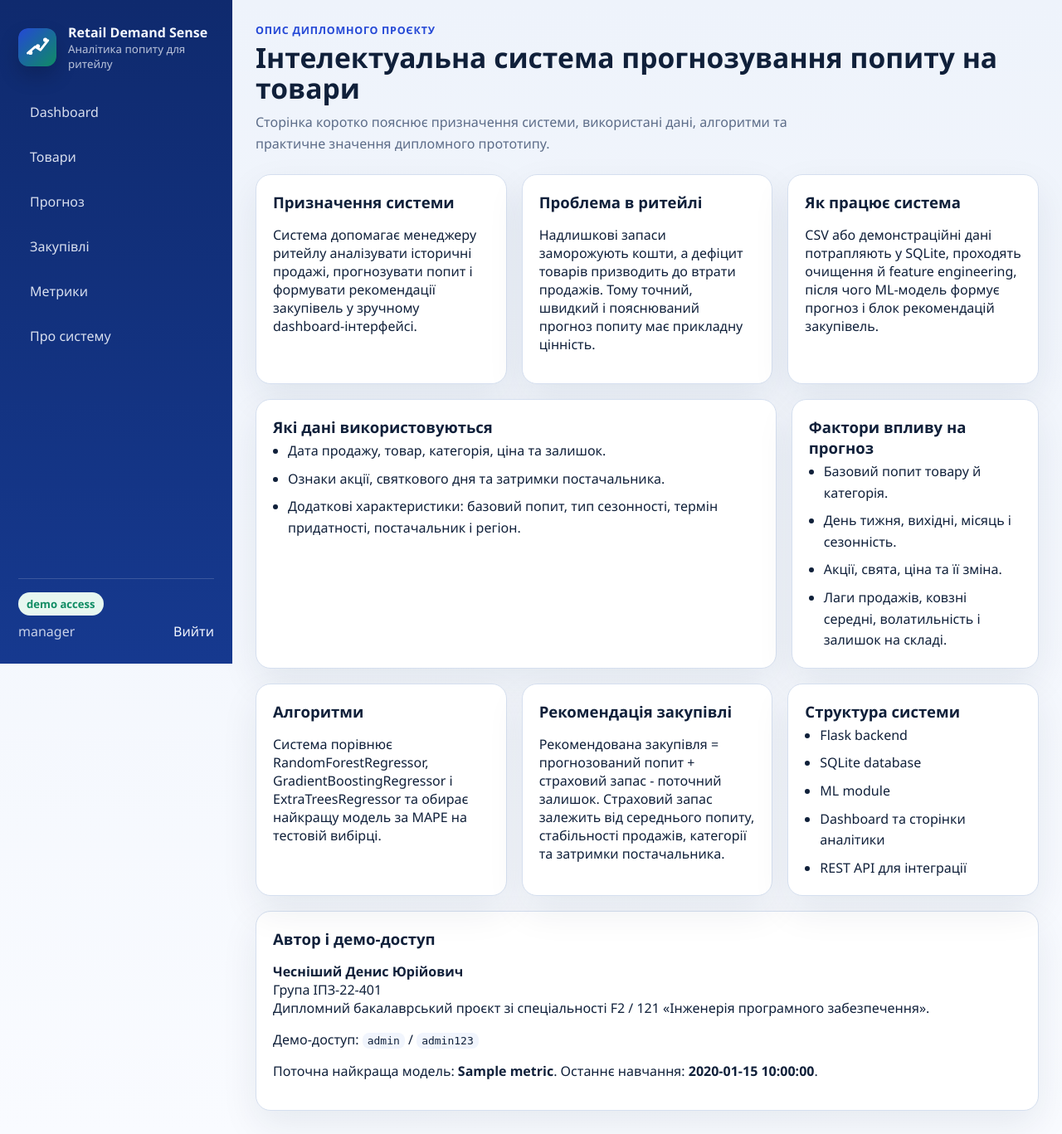
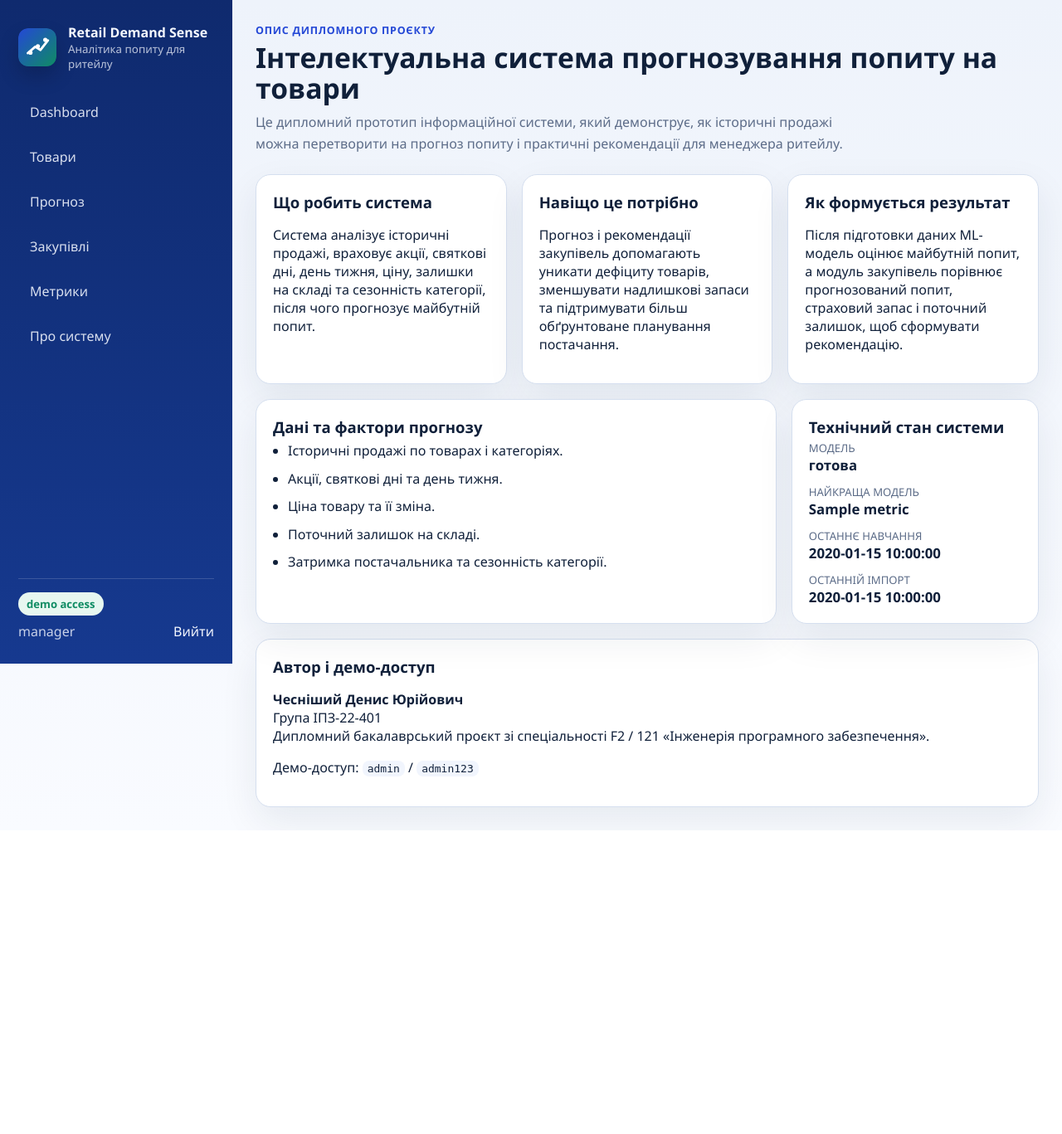
Before and after one commit to DeonPon/retail-demand-forecasting, a Flask app: template app/templates/about.html in a window 1280 px wide. Shown: the whole page at 83% size. After the commit the page ends 1000 px from the top, so only its background shows below. Run offline with Flask 3, Linux system fonts and the light colour scheme; the template is opened without the code that fills it: most values are stand-ins (such as "Sample title", 1, 10 or a date in 2020); parts of the project's set-up code (start-up, migrations or seed data) failed here and were passed over.

Commit message:
Polish Ukrainian UI text and fix encoding issues

```diff
--- a/app/app.py
+++ b/app/app.py
@@ -94,6 +94,9 @@ def create_app() -> Flask:
             "product_name": product_name,
             "category": "",
             "forecast_days": 14,
+            "history_last_date": "",
+            "forecast_start_date": "",
+            "forecast_end_date": "",
             "forecast": [],
             "forecast_total": 0,
             "forecast_min": 0,
@@ -121,18 +124,12 @@ def create_app() -> Flask:
         try:
             forecast = forecast_product(selected_product, days=days, persist=False)
             recommendation = purchase_recommendation(selected_product, days=days, persist_forecast=False)
-        except Exception as exc:
+        except Exception:
             app.logger.exception("Помилка побудови прогнозу для dashboard")
             selected_name = next((product["product_name"] for product in products if product["product_id"] == selected_product), "Товар")
             forecast = empty_forecast(selected_product, selected_name)
             forecast_error = "Прогноз тимчасово недоступний, перевірте модель або дані."
 
-        status_cards = [
-            {"label": "Модель", "ok": MODEL_PATH.exists()},
-            {"label": "Метрики", "ok": METRICS_PATH.exists()},
-            {"label": "Дані", "ok": DEFAULT_DATA_PATH.exists()},
-            {"label": "База даних", "ok": DATABASE_PATH.exists()},
-        ]
         return {
             "products": products,
             "selected_product": selected_product,
@@ -147,7 +144,6 @@ def create_app() -> Flask:
             "feature_importance": metrics.get("feature_importance", []),
             "average_forecast": summary["average_forecast"],
             "products_to_order": summary["products_to_order"],
-            "status_cards": status_cards,
             "notice": pop_notice(),
         }
 
@@ -245,14 +241,7 @@ def create_app() -> Flask:
             "forecast_desc": lambda item: -item["forecast_14"],
         }
         products = sorted(products, key=sort_options.get(sort, sort_options["stock_asc"]))
-        return render_template(
-            "products.html",
-            products=products,
-            categories=get_category_names(),
-            selected_category=category,
-            query=request.args.get("q", ""),
-            selected_sort=sort,
-        )
+        return render_template("products.html", products=products, categories=get_category_names(), selected_category=category, query=request.args.get("q", ""), selected_sort=sort)
 
     @app.route("/forecast")
     @login_required
@@ -381,14 +370,17 @@ def create_app() -> Flask:
         sales = load_sales_data(DEFAULT_DATA_PATH)
         product_sales = sales[sales["product_id"] == product_id].sort_values("date").tail(60)
         forecast = forecast_product(product_id, days=days, persist=False)
-        promo_periods = [{"date": row["date"].date().isoformat(), "promo": int(row["promo"])} for row in product_sales.tail(30).to_dict("records")]
         return jsonify(
             {
                 "status": "success",
                 "data": {
-                    "actual": [{"date": row["date"].date().isoformat(), "quantity": float(row["sales_quantity"])} for row in product_sales.to_dict("records")],
-                    "forecast": forecast["forecast"],
-                    "promo_periods": promo_periods,
+                    "history": [
+                        {"date": row["date"].date().isoformat(), "sales": float(row["sales_quantity"]), "promo": bool(int(row["promo"]))}
+                        for row in product_sales.to_dict("records")
+                    ],
+                    "forecast": [{"date": row["date"], "predicted": float(row["predicted_quantity"])} for row in forecast["forecast"]],
+                    "forecast_start_date": forecast["forecast_start_date"],
+                    "history_last_date": forecast["history_last_date"],
                 },
             }
         )
--- a/app/static/js/app.js
+++ b/app/static/js/app.js
@@ -15,11 +15,11 @@ function showChartFallback(id) {
 }
 
 function drawLegend(ctx, items, x, y) {
-  ctx.font = "13px 'Segoe UI', sans-serif";
+  ctx.font = "12px 'Segoe UI', sans-serif";
   items.forEach((item, index) => {
-    const offsetX = x + index * 150;
+    const offsetX = x + index * 145;
     ctx.strokeStyle = item.color;
-    ctx.lineWidth = 3;
+    ctx.lineWidth = item.width || 3;
     if (item.dashed) ctx.setLineDash([6, 5]); else ctx.setLineDash([]);
     ctx.beginPath();
     ctx.moveTo(offsetX, y);
@@ -27,8 +27,33 @@ function drawLegend(ctx, items, x, y) {
     ctx.stroke();
     ctx.setLineDash([]);
     ctx.fillStyle = "#10203a";
-    ctx.fillText(item.label, offsetX + 30, y + 4);
+    ctx.fillText(item.label, offsetX + 28, y + 4);
   });
+}
+
+function drawSeries(ctx, values, toX, toY, style) {
+  ctx.save();
+  ctx.strokeStyle = style.color;
+  ctx.lineWidth = style.width || 3;
+  if (style.dashed) ctx.setLineDash([8, 6]);
+  ctx.beginPath();
+  let started = false;
+  values.forEach((value, index) => {
+    if (value === null || Number.isNaN(value)) {
+      started = false;
+      return;
+    }
+    const x = toX(index);
+    const y = toY(value);
+    if (!started) {
+      ctx.moveTo(x, y);
+      started = true;
+    } else {
+      ctx.lineTo(x, y);
+    }
+  });
+  ctx.stroke();
+  ctx.restore();
 }
 
 function drawDemandChart(canvas, payload) {
@@ -41,14 +66,17 @@ function drawDemandChart(canvas, payload) {
   ctx.scale(ratio, ratio);
   ctx.clearRect(0, 0, width, height);
 
-  const padding = { top: 20, right: 20, bottom: 48, left: 44 };
+  const padding = { top: 20, right: 20, bottom: 56, left: 48 };
   const plotWidth = width - padding.left - padding.right;
   const plotHeight = height - padding.top - padding.bottom;
-  const actual = payload.actual || [];
+  const history = payload.history || [];
   const forecast = payload.forecast || [];
-  const labels = [...actual.map((item) => item.date), ...forecast.map((item) => item.date)];
-  const values = [...actual.map((item) => Number(item.quantity)), ...forecast.map((item) => Number(item.predicted_quantity))];
-  const maxValue = Math.max(...values, 10) * 1.16;
+  const labels = [...history.map((item) => item.date), ...forecast.map((item) => item.date)];
+  const actualValues = [...history.map((item) => Number(item.sales)), ...forecast.map(() => null)];
+  const forecastValues = [...history.map(() => null), ...forecast.map((item) => Number(item.predicted))];
+  const allValues = [...history.map((item) => Number(item.sales)), ...forecast.map((item) => Number(item.predicted))];
+  const maxValue = Math.max(...allValues, 10) * 1.16;
+  const forecastStartIndex = history.length;
 
   ctx.fillStyle = "#ffffff";
   ctx.fillRect(0, 0, width, height);
@@ -70,43 +98,41 @@ function drawDemandChart(canvas, payload) {
   const toX = (index) => padding.left + (index / Math.max(labels.length - 1, 1)) * plotWidth;
   const toY = (value) => padding.top + plotHeight - (value / maxValue) * plotHeight;
 
-  const drawLine = (series, color, key, dashed) => {
+  if (forecastStartIndex < labels.length) {
+    const xStart = toX(forecastStartIndex);
+    ctx.fillStyle = "rgba(15, 140, 99, 0.05)";
+    ctx.fillRect(xStart, padding.top, width - padding.right - xStart, plotHeight);
+
     ctx.save();
-    ctx.strokeStyle = color;
-    ctx.lineWidth = 3;
-    if (dashed) ctx.setLineDash([8, 6]);
+    ctx.strokeStyle = "#7c8fb6";
+    ctx.lineWidth = 2;
+    ctx.setLineDash([4, 4]);
     ctx.beginPath();
-    series.forEach((item, index) => {
-      const pointValue = Number(item[key]);
-      const x = toX(index);
-      const y = toY(pointValue);
-      if (index === 0) ctx.moveTo(x, y);
-      else ctx.lineTo(x, y);
-    });
+    ctx.moveTo(xStart, padding.top);
+    ctx.lineTo(xStart, padding.top + plotHeight);
     ctx.stroke();
     ctx.restore();
-  };
 
-  const promoPeriods = payload.promo_periods || [];
-  promoPeriods.forEach((item, index) => {
-    if (Number(item.promo) !== 1) return;
+    ctx.fillStyle = "#607089";
+    ctx.fillText("Початок прогнозу", Math.min(xStart + 6, width - 130), padding.top + 14);
+  }
+
+  history.forEach((item, index) => {
+    if (!item.promo) return;
     const x = toX(index);
     ctx.fillStyle = "rgba(245, 158, 11, 0.08)";
     ctx.fillRect(x - 3, padding.top, 6, plotHeight);
   });
 
-  drawLine(actual, "#2448d6", "quantity", false);
-  drawLine(forecast, "#0f8c63", "predicted_quantity", true);
-
-  const forecastStart = actual.length ? toX(actual.length - 1) : padding.left;
-  ctx.fillStyle = "rgba(36, 72, 214, 0.04)";
-  ctx.fillRect(forecastStart, padding.top, width - padding.right - forecastStart, plotHeight);
+  drawSeries(ctx, actualValues, toX, toY, { color: "#2448d6", width: 3, dashed: false });
+  drawSeries(ctx, forecastValues, toX, toY, { color: "#0f8c63", width: 3, dashed: true });
 
   drawLegend(ctx, [
     { label: "Фактичні продажі", color: "#2448d6", dashed: false },
     { label: "Прогноз", color: "#0f8c63", dashed: true },
     { label: "Акція", color: "#f59e0b", dashed: false },
-  ], padding.left, height - 18);
+    { label: "Початок прогнозу", color: "#7c8fb6", dashed: true, width: 2 },
+  ], padding.left, height - 20);
 }
 
 function drawImportanceChart(canvas, items) {
--- a/app/templates/about.html
+++ b/app/templates/about.html
@@ -5,68 +5,47 @@
   <div>
     <p class="eyebrow">Опис дипломного проєкту</p>
     <h1>Інтелектуальна система прогнозування попиту на товари</h1>
-    <p class="page-summary">Сторінка коротко пояснює призначення системи, використані дані, алгоритми та практичне значення дипломного прототипу.</p>
+    <p class="page-summary">Це дипломний прототип інформаційної системи, який демонструє, як історичні продажі можна перетворити на прогноз попиту і практичні рекомендації для менеджера ритейлу.</p>
   </div>
 </header>
 
 <section class="tri-grid">
   <article class="panel">
-    <h2>Призначення системи</h2>
-    <p>Система допомагає менеджеру ритейлу аналізувати історичні продажі, прогнозувати попит і формувати рекомендації закупівель у зручному dashboard-інтерфейсі.</p>
+    <h2>Що робить система</h2>
+    <p>Система аналізує історичні продажі, враховує акції, святкові дні, день тижня, ціну, залишки на складі та сезонність категорії, після чого прогнозує майбутній попит.</p>
   </article>
 
   <article class="panel">
-    <h2>Проблема в ритейлі</h2>
-    <p>Надлишкові запаси заморожують кошти, а дефіцит товарів призводить до втрати продажів. Тому точний, швидкий і пояснюваний прогноз попиту має прикладну цінність.</p>
+    <h2>Навіщо це потрібно</h2>
+    <p>Прогноз і рекомендації закупівель допомагають уникати дефіциту товарів, зменшувати надлишкові запаси та підтримувати більш обґрунтоване планування постачання.</p>
   </article>
 
   <article class="panel">
-    <h2>Як працює система</h2>
-    <p>CSV або демонстраційні дані потрапляють у SQLite, проходять очищення й feature engineering, після чого ML-модель формує прогноз і блок рекомендацій закупівель.</p>
+    <h2>Як формується результат</h2>
+    <p>Після підготовки даних ML-модель оцінює майбутній попит, а модуль закупівель порівнює прогнозований попит, страховий запас і поточний залишок, щоб сформувати рекомендацію.</p>
   </article>
 </section>
 
 <section class="content-grid">
   <article class="panel">
-    <h2>Які дані використовуються</h2>
+    <h2>Дані та фактори прогнозу</h2>
     <ul class="plain-list">
-      <li>Дата продажу, товар, категорія, ціна та залишок.</li>
-      <li>Ознаки акції, святкового дня та затримки постачальника.</li>
-      <li>Додаткові характеристики: базовий попит, тип сезонності, термін придатності, постачальник і регіон.</li>
+      <li>Історичні продажі по товарах і категоріях.</li>
+      <li>Акції, святкові дні та день тижня.</li>
+      <li>Ціна товару та її зміна.</li>
+      <li>Поточний залишок на складі.</li>
+      <li>Затримка постачальника та сезонність категорії.</li>
     </ul>
   </article>
 
   <article class="panel">
-    <h2>Фактори впливу на прогноз</h2>
-    <ul class="plain-list">
-      <li>Базовий попит товару й категорія.</li>
-      <li>День тижня, вихідні, місяць і сезонність.</li>
-      <li>Акції, свята, ціна та її зміна.</li>
-      <li>Лаги продажів, ковзні середні, волатильність і залишок на складі.</li>
-    </ul>
-  </article>
-</section>
-
-<section class="tri-grid">
-  <article class="panel">
-    <h2>Алгоритми</h2>
-    <p>Система порівнює RandomForestRegressor, GradientBoostingRegressor і ExtraTreesRegressor та обирає найкращу модель за MAPE на тестовій вибірці.</p>
-  </article>
-
-  <article class="panel">
-    <h2>Рекомендація закупівлі</h2>
-    <p>Рекомендована закупівля = прогнозований попит + страховий запас - поточний залишок. Страховий запас залежить від середнього попиту, стабільності продажів, категорії та затримки постачальника.</p>
-  </article>
-
-  <article class="panel">
-    <h2>Структура системи</h2>
-    <ul class="plain-list">
-      <li>Flask backend</li>
-      <li>SQLite database</li>
-      <li>ML module</li>
-      <li>Dashboard та сторінки аналітики</li>
-      <li>REST API для інтеграції</li>
-    </ul>
+    <h2>Технічний стан системи</h2>
+    <div class="info-stack">
+      <div><span class="hint-label">Модель</span><strong>{{ 'готова' if metrics else 'недоступна' }}</strong></div>
+      <div><span class="hint-label">Найкраща модель</span><strong>{{ metrics.get('best_model_name', '—') }}</strong></div>
+      <div><span class="hint-label">Останнє навчання</span><strong>{{ overview.last_training_at or '—' }}</strong></div>
+      <div><span class="hint-label">Останній імпорт</span><strong>{{ overview.last_import_at or '—' }}</strong></div>
+    </div>
   </article>
 </section>
 
@@ -74,6 +53,5 @@
   <h2>Автор і демо-доступ</h2>
   <p><strong>Чесніший Денис Юрійович</strong><br>Група ІПЗ-22-401<br>Дипломний бакалаврський проєкт зі спеціальності F2 / 121 «Інженерія програмного забезпечення».</p>
   <p>Демо-доступ: <code>admin</code> / <code>admin123</code></p>
-  <p>Поточна найкраща модель: <strong>{{ metrics.get('best_model_name', '—') }}</strong>. Останнє навчання: <strong>{{ overview.last_training_at or '—' }}</strong>.</p>
 </section>
 {% endblock %}
--- a/app/templates/login.html
+++ b/app/templates/login.html
@@ -42,7 +42,7 @@
           <ul class="plain-list">
             <li>Працює з реалістичним набором ритейл-даних на 74 товари та 12 категорій.</li>
             <li>Порівнює кілька ML-моделей і автоматично обирає найкращу за MAPE.</li>
-            <li>Пояснює прогноз через фактори попиту, а не лише через цифри.</li>
+            <li>Пояснює прогноз через фактори попиту, а не лише через числа.</li>
             <li>Формує рекомендації закупівель з урахуванням запасу та затримки постачання.</li>
             <li>Підтримує імпорт CSV у SQLite та історію завантажень.</li>
           </ul>
--- a/app/templates/products.html
+++ b/app/templates/products.html
@@ -5,7 +5,7 @@
   <div>
     <p class="eyebrow">Каталог</p>
     <h1>Товари ритейлу</h1>
-    <p class="page-summary">Пошук, фільтри, статус залишків і швидкий доступ до прогнозу для кожного товару.</p>
+    <p class="page-summary">Сторінка допомагає швидко знайти товар, оцінити його залишок, середній попит і перейти до детального прогнозу.</p>
   </div>
 </header>
 
--- a/models/metrics.json
+++ b/models/metrics.json
@@ -5,7 +5,7 @@
   "best_model_name": "ExtraTreesRegressor",
   "train_rows": 20794,
   "test_rows": 5180,
-  "last_training_at": "2026-05-18T13:08:01.738030+00:00",
+  "last_training_at": "2026-05-18T14:26:24.624357+00:00",
   "feature_importance": [
     {
       "feature": "lag_7",
```
Also changed, not shown: app/templates/dashboard.html (+11 -30 lines), app/templates/forecast.html (+10 -6 lines), app/templates/metrics.html (+7 -7 lines), app/templates/recommendations.html (+4 -4 lines), src/predict.py (+53 -21 lines), src/recommendations.py (+19 -10 lines).
